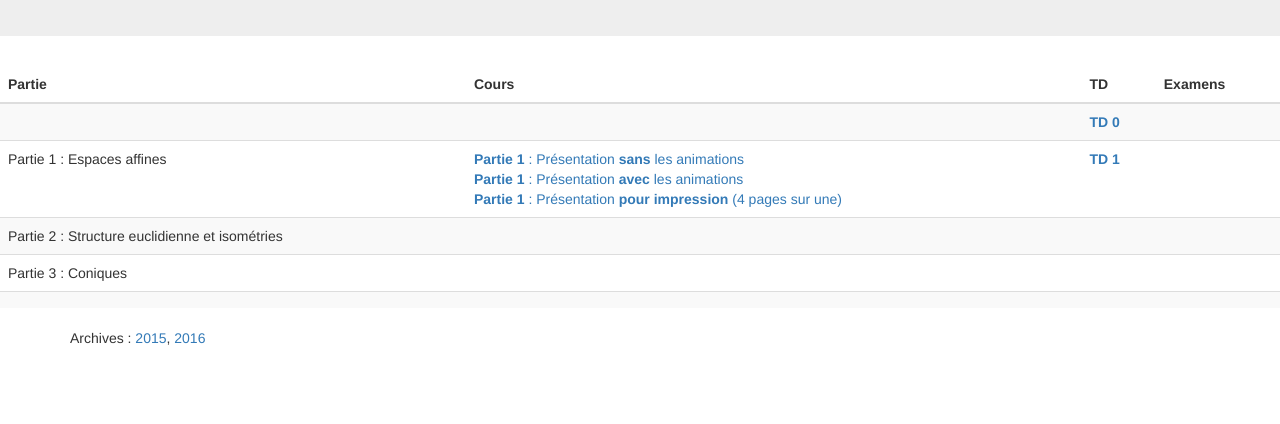
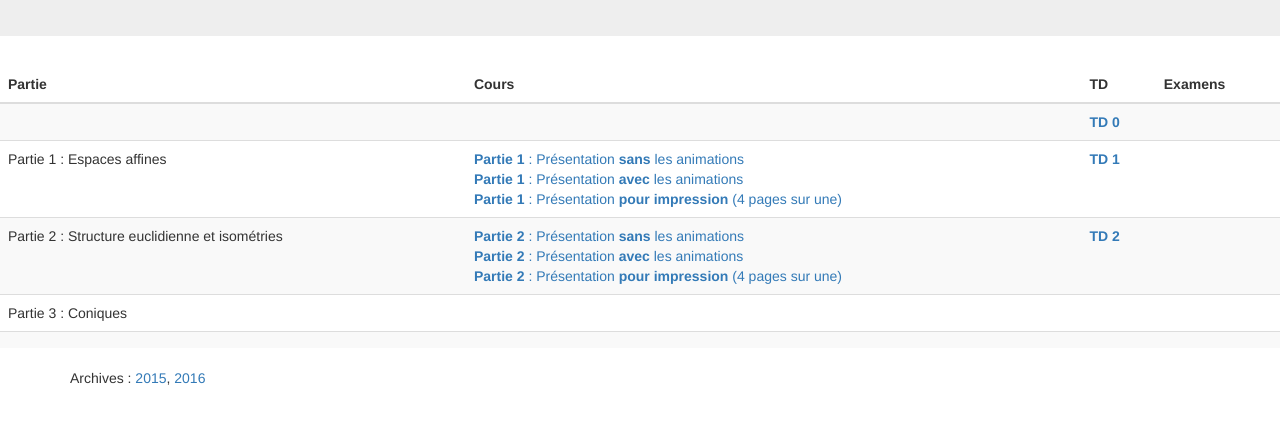
Before and after one commit to ktzanev/m53lille1, a plain HTML site: page docs/index.html in a window 1280 px wide. Shown: the part 212-636 px from the top of the page. Drawn offline with nearby package versions, Linux system fonts and the light colour scheme.

Commit message:
Rajout du Cours 2 et TD2 dans la page web

```diff
--- a/docs/index.html
+++ b/docs/index.html
@@ -52,8 +52,12 @@
       <tr>
         <td>Partie 2 : Structure euclidienne et isométries</td>
         <td>
+          <a href="Cours/M53_2017-18_Partie2_noanim.pdf"><b>Partie 2</b> : Présentation <b>sans</b> les animations</a><br>
+          <a href="Cours/M53_2017-18_Partie2_anim.pdf"><b>Partie 2</b> : Présentation <b>avec</b> les animations</a><br>
+          <a href="Cours/M53_2017-18_Partie2_print.pdf"><b>Partie 2</b> : Présentation <b>pour impression</b> (4 pages sur une)</a>
         </td>
         <td>
+          <a href="TDs/M53_2017-18_TD2.pdf"><b>TD 2</b></a><br>
         </td>
         <td style="vertical-align: bottom">
         </td>
```
Also changed, not shown: 4 other files.
